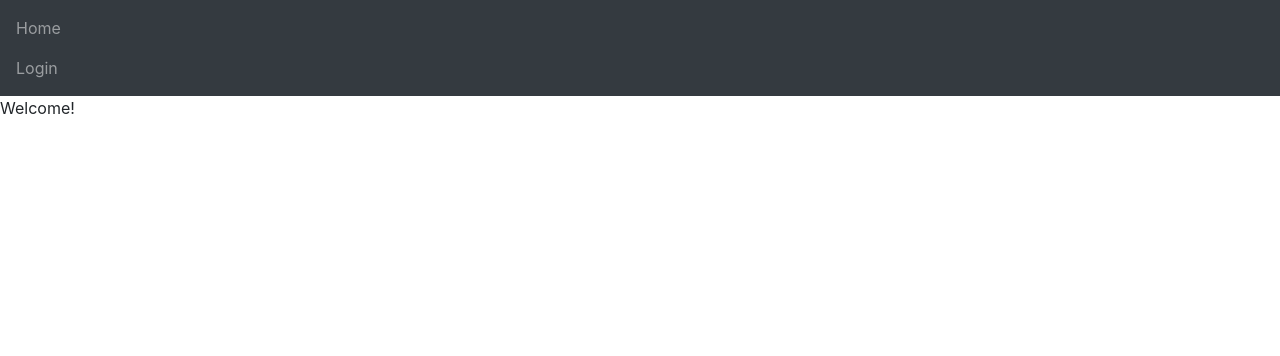
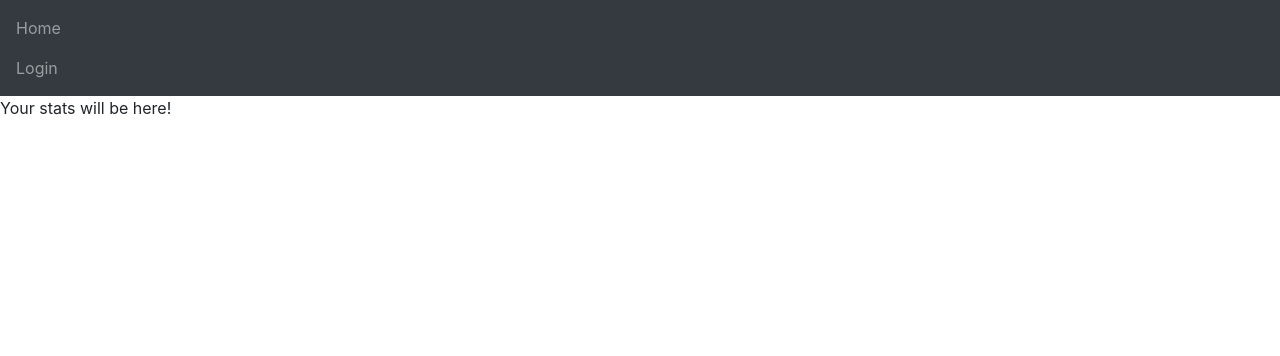
Before and after one commit to ekmerline/hb-writing-stats, a Flask app: page / in a window 1280 px wide. Shown: the top 356 px of the page. Run offline with Flask 2, Linux system fonts and the light colour scheme; the visitor is signed in with stand-in values (Sample User, id 1); some libraries are stand-ins or nearby versions.

Commit message:
Added logout route which clears session,  modified base so it displays logout or login depending on session, added different render page if logged in

```diff
--- a/server.py
+++ b/server.py
@@ -12,12 +12,21 @@ app.jinja_env.undefined = StrictUndefined
 @app.route('/')
 def homepage():
     """View homepage."""
-    return render_template('homepage.html', message='Welcome!')
+    is_logged_in = session.get('is_logged_in', False)
+    if is_logged_in:
+        return render_template('stats-page.html', is_logged_in=is_logged_in)
+    else:
+        return render_template('homepage.html', is_logged_in=is_logged_in )
 
 @app.route('/login')
 def login_page():
     """View login."""
     return render_template('login.html', message='Please log in!')
+
+@app.route('/logout')
+def logout():
+    session.clear()
+    return render_template('homepage.html', is_logged_in=False)
 
 @app.route('/login', methods=['POST'])
 def login():
--- a/templates/base.html
+++ b/templates/base.html
@@ -23,7 +23,11 @@
             <a class="nav-link" href="/">Home</a>
         </li>
         <li class="nav-item">
+          {% if is_logged_in %}
           <a class="nav-link" href="/login">Login</a>
+          {% else %}
+          <a class="nav-link" href="/logout">Logout</a>
+          {% endif %}
         </li>
       </ul>
 
@@ -31,6 +35,5 @@
 
     {% block body %}{% endblock %}
 
-    <script src="static/scripts.js"></script>
   </body>
 </html>
--- a/templates/homepage.html
+++ b/templates/homepage.html
@@ -3,6 +3,6 @@
 
 {% block body %}
 <div>
-    <p>{{ message }}</p>
+    <p>Welcome to Writing Stats!</p>
 </div>
 {% endblock %}
--- /dev/null
+++ b/templates/stats-page.html
@@ -0,0 +1,16 @@
+{% extends 'base.html' %}
+{% block title %}Writing Stats Home{% endblock %}
+{% block navbar %}
+{% endblock %}
+{% block body %}
+{% if is_logged_in %}
+<div>
+Your stats will be here!
+</div>
+{% else %}
+<div>
+    Please log in to view this page.
+</div>
+{% endif %}
+<script src="static/scripts.js"></script>
+{% endblock %}
```
